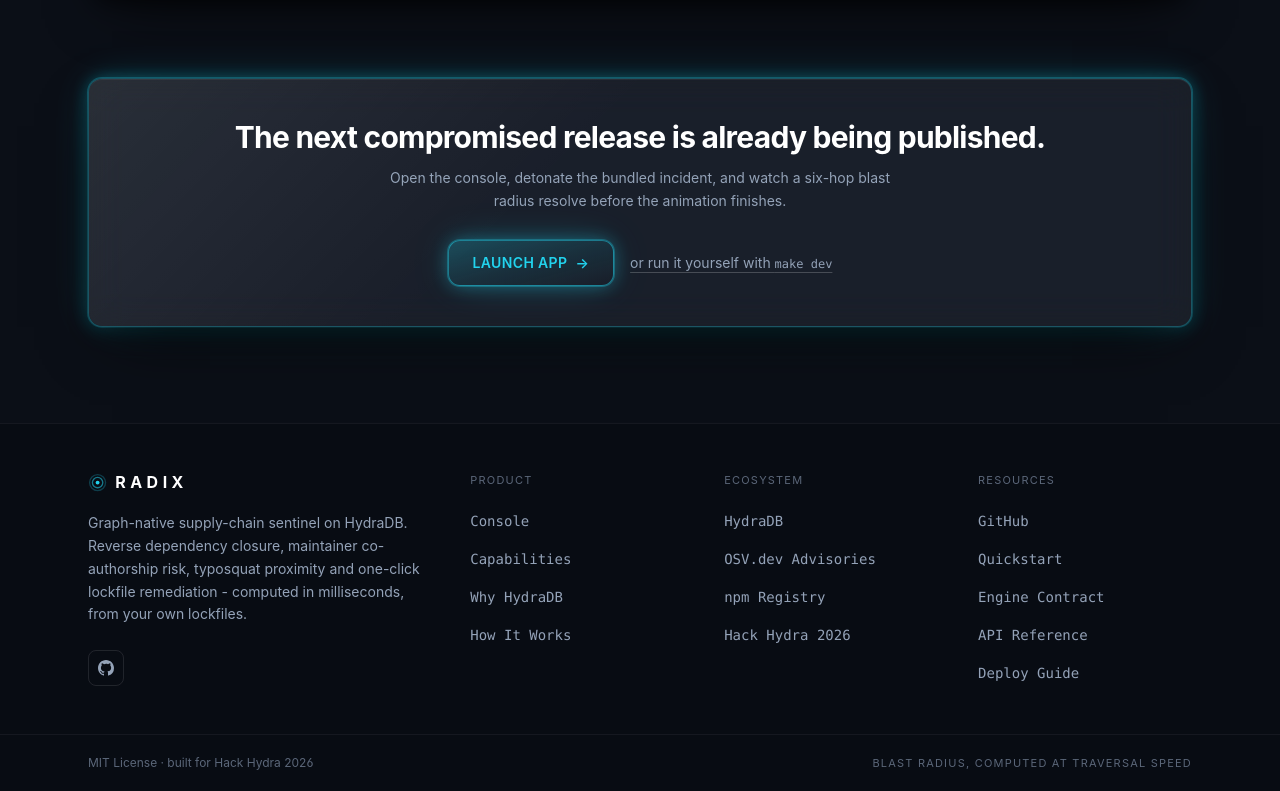
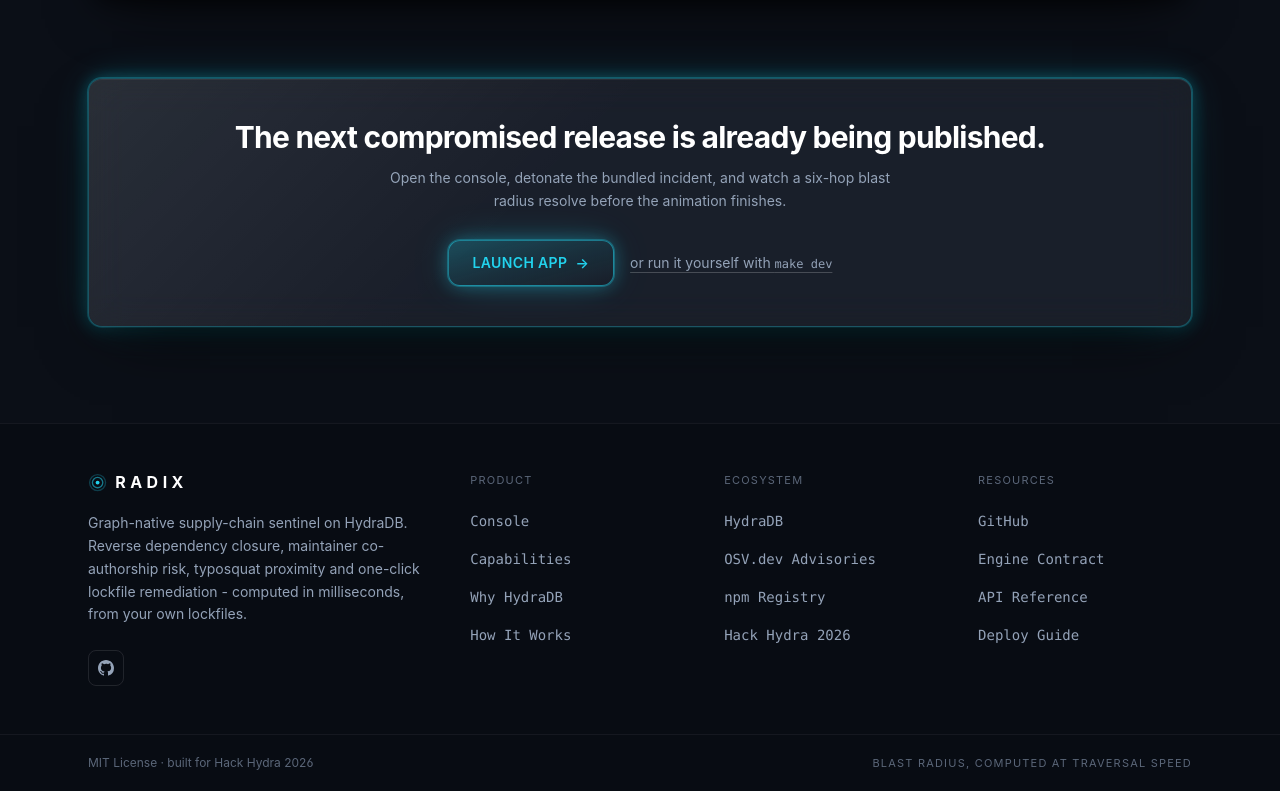
Before and after one commit to mrnetwork0001/Radix, a React (Vite) app in the folder frontend/: page / in a window 1280 px wide. Shown: the part 2423-3214 px from the top of the page. Built offline with nearby package versions, Linux system fonts and the light colour scheme.

Commit message:
feat(ui): drop the Quickstart link from the footer

```diff
--- a/frontend/src/Landing.tsx
+++ b/frontend/src/Landing.tsx
@@ -509,7 +509,6 @@
     heading: 'Resources',
     links: [
       { label: 'GitHub', href: GITHUB_URL, external: true },
-      { label: 'Quickstart', href: `${GITHUB_URL}#quickstart`, external: true },
       { label: 'Engine Contract', href: `${GITHUB_URL}/blob/main/docs/HYDRADB_CONTRACT.md`, external: true },
       { label: 'API Reference', href: `${GITHUB_URL}/blob/main/docs/API_CONTRACT.md`, external: true },
       { label: 'Deploy Guide', href: `${GITHUB_URL}/blob/main/deploy/README.md`, external: true },
```
